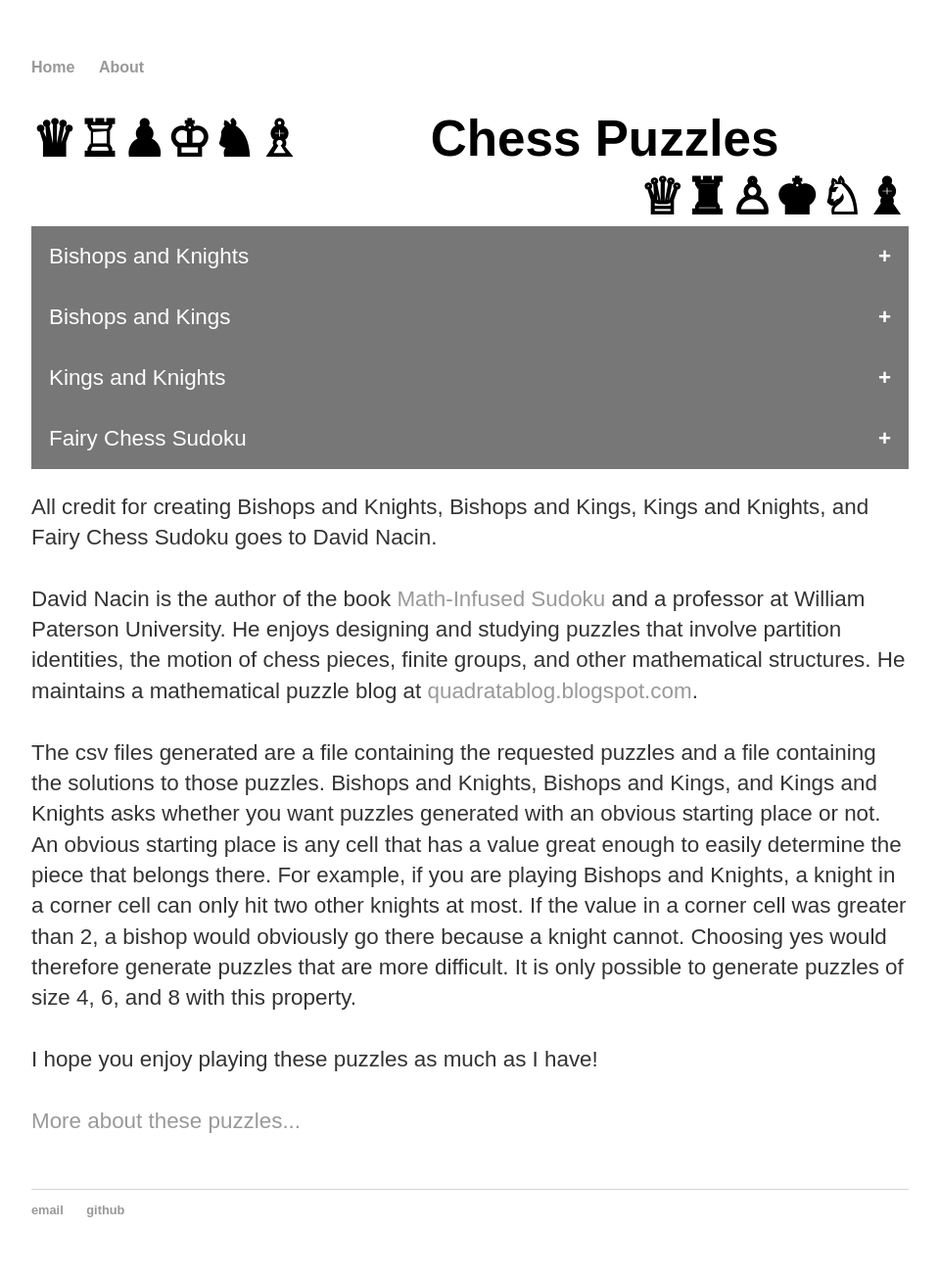
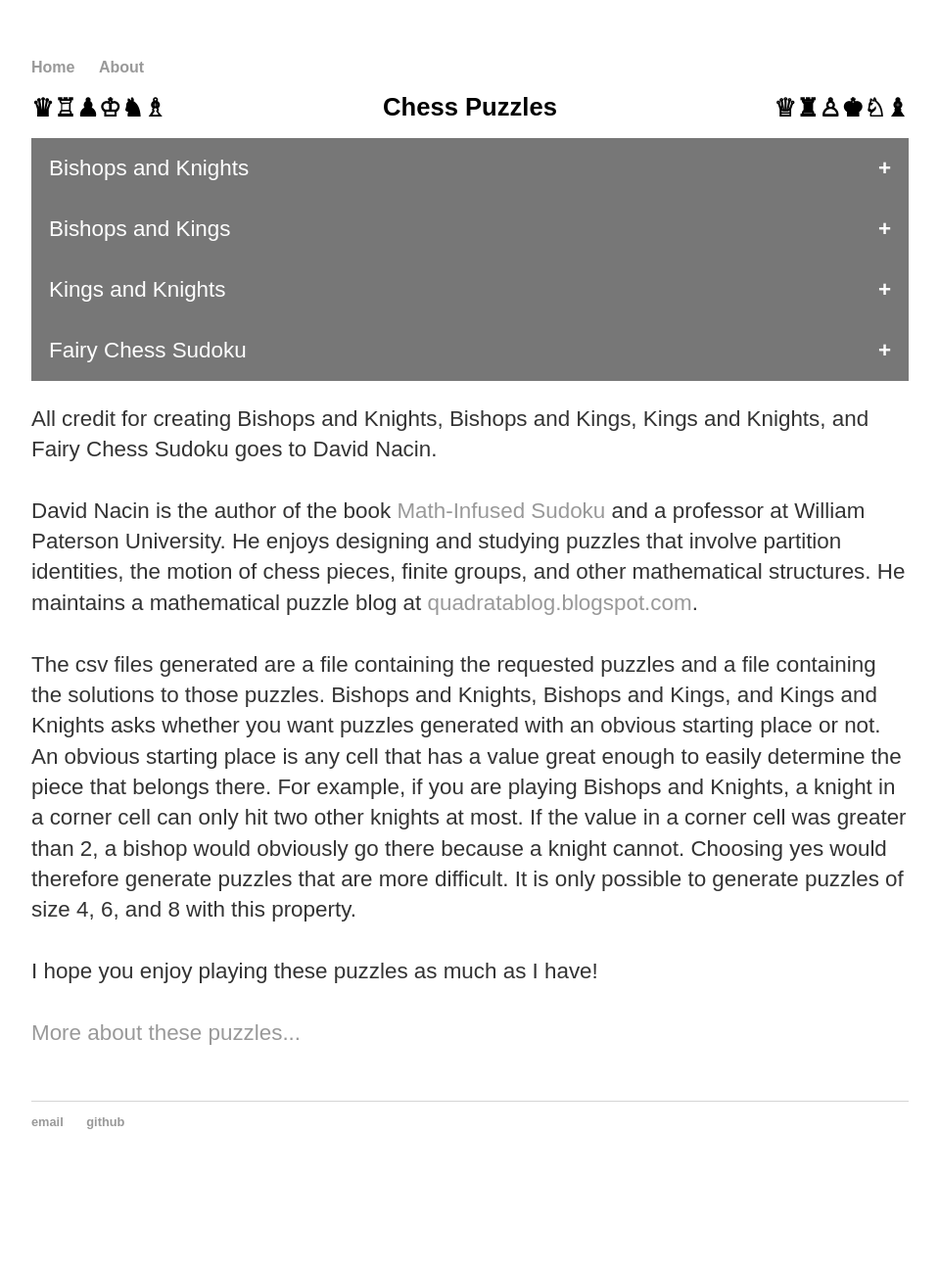
Before and after one commit to CThielsen1/CThielsen1.github.io, a Jekyll site: the page built from index.html, in a window 1280 px wide. Shown: the whole page at 98% size, without its empty margins (160-1119 px from the left). Built offline with Jekyll 4.4.1, drawn with Linux system fonts in a browser that asks for light colours; after the commit the page ends 1213 px from its top, so only the background shows below that.

Commit message:
Update main.css

```diff
--- a/css/main.css
+++ b/css/main.css
@@ -24,17 +24,17 @@ a:hover {
     text-decoration: underline;
 }
 h1 {
-    font-size: 4vw;
+    font-size: 2vw;
     font-family: Arial, Helvetica, sans-serif;
     text-align: center;
 }
 h1:before {
-    font-size: 4vw;
+    font-size: 2vw;
     content: '\265B' '\2656' '\265F' '\2654' '\265E' '\2657';
     float: left;
 }
 h1:after {
-    font-size: 4vw;
+    font-size: 2vw;
     content: '\2655' '\265C' '\2659' '\265A' '\2658' '\265D';
     float: right;
 }
```
